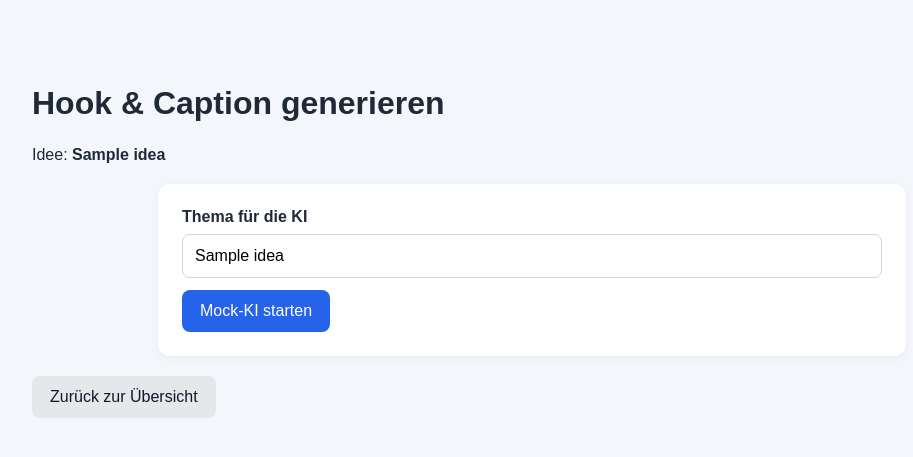
After one commit to infinitusaimarketingforu/faceless-ig-infinitus-ai, a Flask app: page /generate/1 in a window 1280 px wide. The commit adds this page. Shown: the top 457 px of the page, without its empty margins (108-1021 px from the left). Run offline with Flask 3, Linux system fonts and the light colour scheme; tables that the repository leaves empty hold one stand-in row (values such as "Sample post").

Commit message:
Mock-KI Generator fuer Hooks, Skripte und Captions integriert

```diff
--- a/app.py
+++ b/app.py
@@ -12,6 +12,26 @@ CATEGORY_EMOJIS = {
     "Lifestyle": "🏡",
     "Allgemein": "🗂️",
 }
+
+
+def generate_mock_content(topic, category):
+    topic = topic.strip() or category
+    return {
+        "hooks": [
+            f"3 Dinge, die du über {topic} wissen solltest",
+            f"Der häufigste Fehler bei {topic}",
+            f"So wird {topic} ganz einfach erklärt",
+        ],
+        "script": (
+            f"Hook: Starte mit einer überraschenden Aussage über {topic}.\n\n"
+            f"Mehrwert: Erkläre in drei kurzen Schritten, was bei {topic} wichtig ist.\n\n"
+            "Abschluss: Bitte die Zuschauer, ihre Erfahrung zu kommentieren und dem Account zu folgen."
+        ),
+        "caption": (
+            f"{topic} verständlich erklärt: Speichere dir diese Tipps und teile das Reel "
+            "mit jemandem, dem sie helfen können."
+        ),
+    }
 
 
 def get_db_connection():
@@ -157,5 +177,28 @@ def delete_idea(id):
     return redirect(url_for("index"))
 
 
+@app.route("/generate/<int:id>", methods=["GET", "POST"])
+def generate_content(id):
+    conn = get_db_connection()
+    idea = conn.execute("SELECT * FROM ideas WHERE id = ?", (id,)).fetchone()
+    conn.close()
+
+    if idea is None:
+        return redirect(url_for("index"))
+
+    topic = idea["title"]
+    generated = None
+    if request.method == "POST":
+        topic = request.form.get("topic", "").strip() or idea["title"]
+        generated = generate_mock_content(topic, idea["category"])
+
+    return render_template(
+        "generate.html",
+        idea=idea,
+        topic=topic,
+        generated=generated,
+    )
+
+
 if __name__ == "__main__":
     app.run(debug=True)
--- a/static/style.css
+++ b/static/style.css
@@ -103,6 +103,15 @@ button, .link-button, .secondary-link {
   color: white;
   text-decoration: none;
   display: inline-block;
+}
+
+.ai-link {
+  background: #7c3aed;
+  color: white;
+  border-radius: 8px;
+  padding: 12px 18px;
+  text-decoration: none;
+  text-align: center;
 }
 
 button.secondary {
@@ -246,6 +255,45 @@ select {
   margin-top: 16px;
 }
 
+.generation-form,
+.generated-content {
+  max-width: 700px;
+  margin: 20px auto;
+  background: white;
+  padding: 24px;
+  border-radius: 12px;
+  box-shadow: 0 2px 8px rgba(0, 0, 0, 0.05);
+}
+
+.generation-form label {
+  display: block;
+  margin-bottom: 8px;
+  font-weight: bold;
+}
+
+.generation-form input {
+  width: 100%;
+  box-sizing: border-box;
+  margin-bottom: 12px;
+}
+
+.generated-content h2 {
+  margin-top: 0;
+}
+
+.generated-content h3 {
+  margin-bottom: 8px;
+}
+
+.hook-list {
+  padding-left: 24px;
+}
+
+.script-output {
+  white-space: pre-line;
+  line-height: 1.6;
+}
+
 @media (max-width: 700px) {
   .summary {
     grid-template-columns: repeat(2, minmax(120px, 1fr));
--- /dev/null
+++ b/templates/generate.html
@@ -0,0 +1,42 @@
+<!doctype html>
+<html lang="de">
+  <head>
+    <meta charset="utf-8">
+    <meta name="viewport" content="width=device-width, initial-scale=1">
+    <title>Hook &amp; Caption generieren</title>
+    <link rel="stylesheet" href="{{ url_for('static', filename='style.css') }}">
+  </head>
+  <body>
+    <div class="container">
+      <h1>Hook &amp; Caption generieren</h1>
+      <p>Idee: <strong>{{ idea['title'] }}</strong></p>
+
+      <form action="{{ url_for('generate_content', id=idea['id']) }}" method="post" class="generation-form">
+        <label for="topic">Thema für die KI</label>
+        <input id="topic" name="topic" type="text" value="{{ topic }}" placeholder="z. B. Zeitmanagement für Selbstständige" required>
+        <button type="submit">Mock-KI starten</button>
+      </form>
+
+      {% if generated %}
+        <section class="generated-content">
+          <h2>Vorschläge für: {{ topic }}</h2>
+
+          <h3>3 Hook-Vorschläge</h3>
+          <ol class="hook-list">
+            {% for hook in generated.hooks %}
+              <li>{{ hook }}</li>
+            {% endfor %}
+          </ol>
+
+          <h3>Reel-Skript</h3>
+          <p class="script-output">{{ generated.script }}</p>
+
+          <h3>Caption</h3>
+          <p>{{ generated.caption }}</p>
+        </section>
+      {% endif %}
+
+      <a href="{{ url_for('index') }}" class="secondary-link">Zurück zur Übersicht</a>
+    </div>
+  </body>
+</html>
--- a/templates/index.html
+++ b/templates/index.html
@@ -84,6 +84,7 @@
               </form>
 
               <div class="action-column">
+                <a href="{{ url_for('generate_content', id=idea['id']) }}" class="ai-link">Hook &amp; Caption generieren</a>
                 <a href="{{ url_for('edit_idea', id=idea['id']) }}" class="secondary-link">Bearbeiten</a>
                 <form action="{{ url_for('delete_idea', id=idea['id']) }}" method="post" class="delete-form">
                   <button type="submit" class="danger">Löschen</button>
```
Also changed, not shown: tests/test_app.py (+18 -0 lines).
